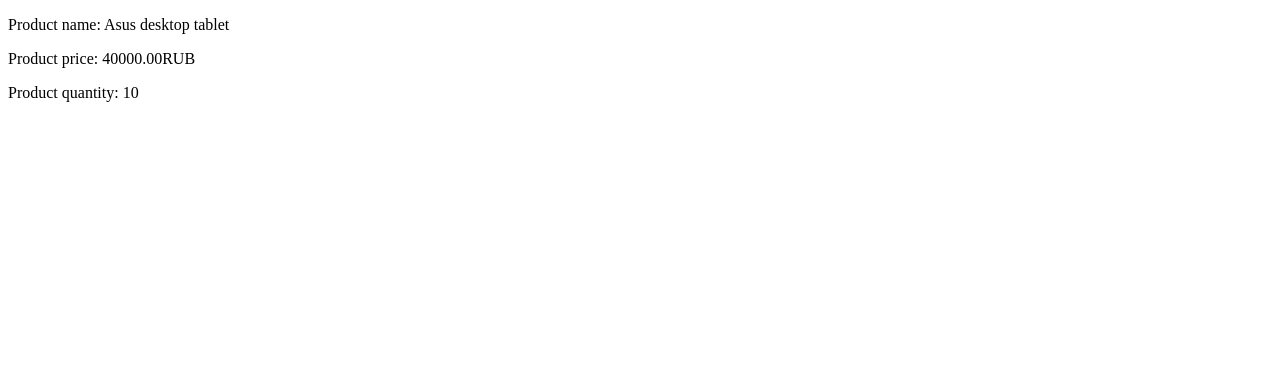
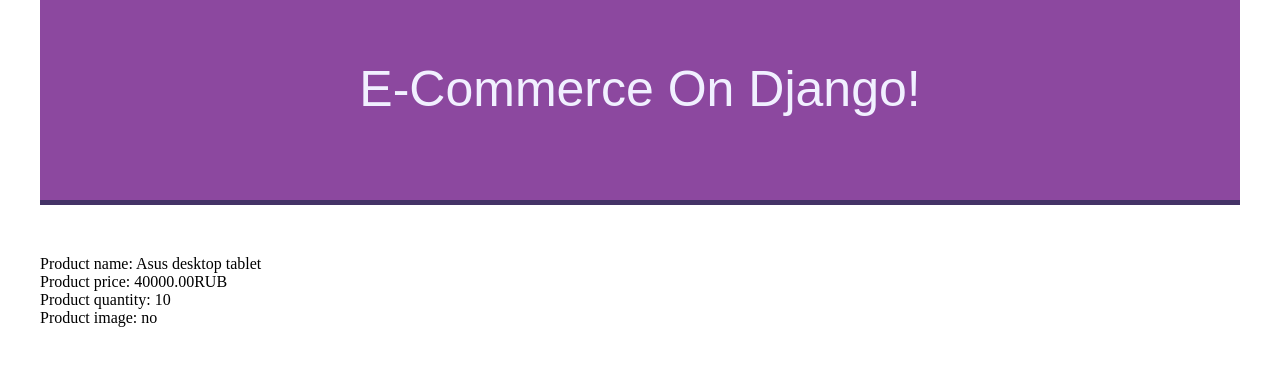
Before and after one commit to saucebwz/ecom-dt, a Django app: a page that uses templates/base.html in a window 1280 px wide. Shown: the top 366 px of the page. Run offline with Django 3.2, Linux system fonts and the light colour scheme; data comes from the database, SQL or seed files in the repository.

Commit message:
Added styles.css, media and fixed ImageFiled

```diff
--- a/Bank/models.py
+++ b/Bank/models.py
@@ -36,7 +36,7 @@ class Product(models.Model):
     name = models.CharField(max_length=255, unique=True)
     slug = models.SlugField(max_length=150, unique=True)
     price = models.DecimalField(max_digits=9, decimal_places=2)
-    #image = models.ImageField(upload_to='media_images/')
+    image = models.ImageField(upload_to='media/images/', blank=True, default="no")
     quantity = models.IntegerField()
     created_at = models.DateTimeField(auto_now_add=True)
     catalog = models.ManyToManyField(Category)
@@ -49,6 +49,8 @@ class Product(models.Model):
 
     def get_absolute_url(self):
         return reverse('product', args=(self.slug, ))
+
+
 
 
 class MyUserManager(BaseUserManager):
--- /dev/null
+++ b/Bank/static/Bank/style.css
@@ -0,0 +1,23 @@
+*{
+    margin: 0;
+    padding: 0;
+}
+body{
+    width: 1200px;
+    margin: 0 auto;
+}
+
+.head-container{
+    height: 200px;
+    margin-bottom: 50px;
+    background-color: #8C489F;
+    border-bottom: 5px solid #443266;
+}
+.header{
+    padding-top: 60px;
+    text-align: center;
+    color: #F1F0FF;
+    font-family: Arial;
+    font-size: 50px;
+
+}
--- a/Bank/urls.py
+++ b/Bank/urls.py
@@ -1,5 +1,9 @@
 from django.conf.urls import patterns, url
 from django.views.generic import TemplateView
+from django.contrib.staticfiles.urls import staticfiles_urlpatterns
+from django.conf.urls.static import static
+from django.conf import settings
+
 from Bank import views
 urlpatterns = patterns('',
     # Examples:
@@ -13,4 +17,6 @@ urlpatterns = patterns('',
     url(r'^login/$', views.loginprocess, name='login'),
     url(r'^logout/$', views.logout_view, name='logout'),
     url(r'^register/$', views.reg_view.as_view(), name='register'),
+    url(r'^media/(?P<path>.*)$', 'django.views.static.serve',
+       {'document_root': settings.MEDIA_ROOT}),
 )
--- a/templates/base.html
+++ b/templates/base.html
@@ -1,10 +1,17 @@
+{% load staticfiles %}
 <!DOCTYPE html>
 <html>
 <head lang="en">
     <meta charset="UTF-8">
     <title>{% block title %} E-commerce {% endblock %}</title>
+    <link rel="stylesheet" type="text/css" href="{% static 'Bank/style.css' %}"
 </head>
 <body>
+    <div class="head-container">
+        <div class="header">
+            E-Commerce On Django!
+        </div>
+    </div>
     <div id="content">
         {% block content %}{% endblock %}
     </div>
--- a/templates/category.html
+++ b/templates/category.html
@@ -1,3 +1,4 @@
+
 {% extends "base.html" %}
 
 {% block title %}Category{% endblock %}
@@ -14,6 +15,8 @@
             <p>Product name: {{ product.name }}</p>
             <p>Product price: {{ product.price }}RUB</p>
             <p>Product quantity: {{ product.quantity }}</p>
+            <p>Product image: <img src="{{ MEDIA_URL }}{{ product.image }}" width="220px" height="259" /></p>
+
             <hr />
         {% endfor %}
     {% else %}
--- a/templates/main.html
+++ b/templates/main.html
@@ -14,7 +14,5 @@
         {% else %}
             <p>No categories at the moment!</p>
         {% endif %}
-
-
     </div>
 {% endblock %}
--- a/templates/product.html
+++ b/templates/product.html
@@ -6,5 +6,6 @@
     <p>Product name: {{ product.name }}</p>
     <p>Product price: {{ product.price }}RUB</p>
     <p>Product quantity: {{ product.quantity }}</p>
+    <p>Product image: {{ product.image }}</p>
 
 {% endblock %}
```
Also changed, not shown: Bank/migrations/0016_auto_20150314_0049.py (added), Bank/migrations/0017_auto_20150314_0117.py (added), Bank/migrations/0018_auto_20150314_0128.py (added), media/images/MAR_BAIL_NAVY_grande.jpg (added).
